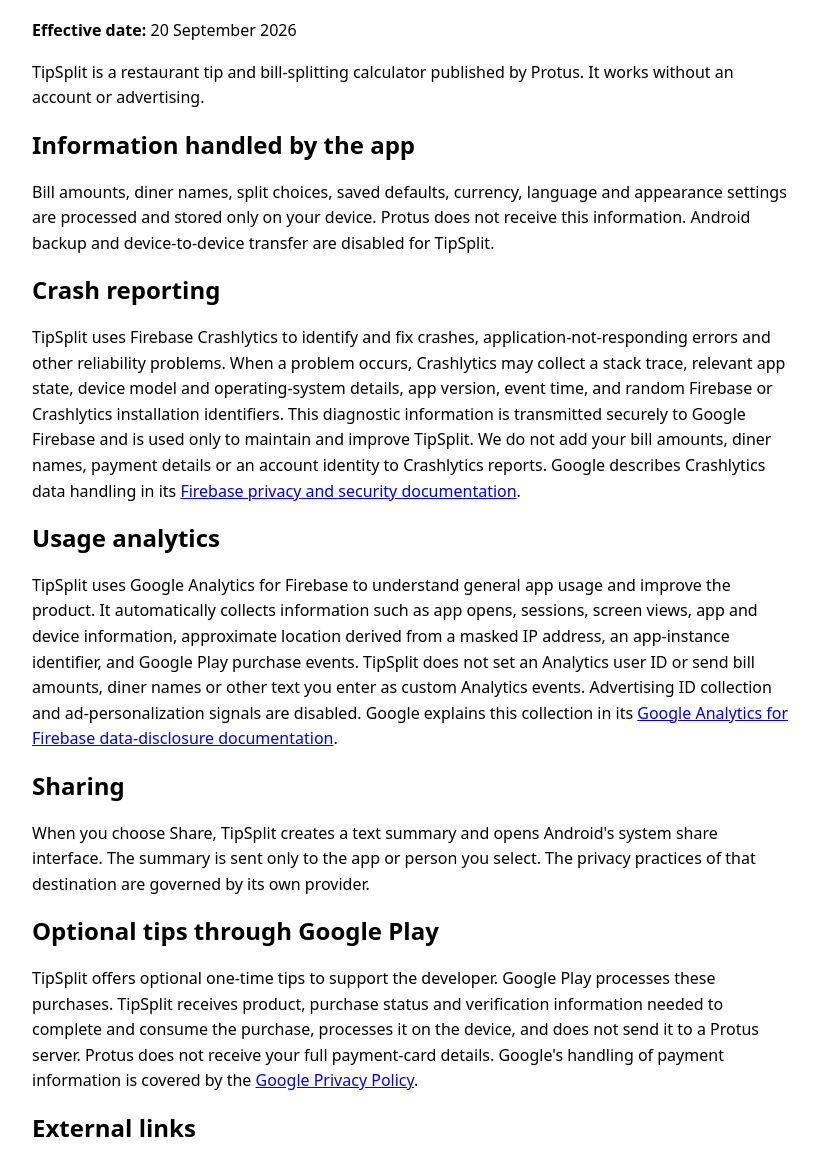
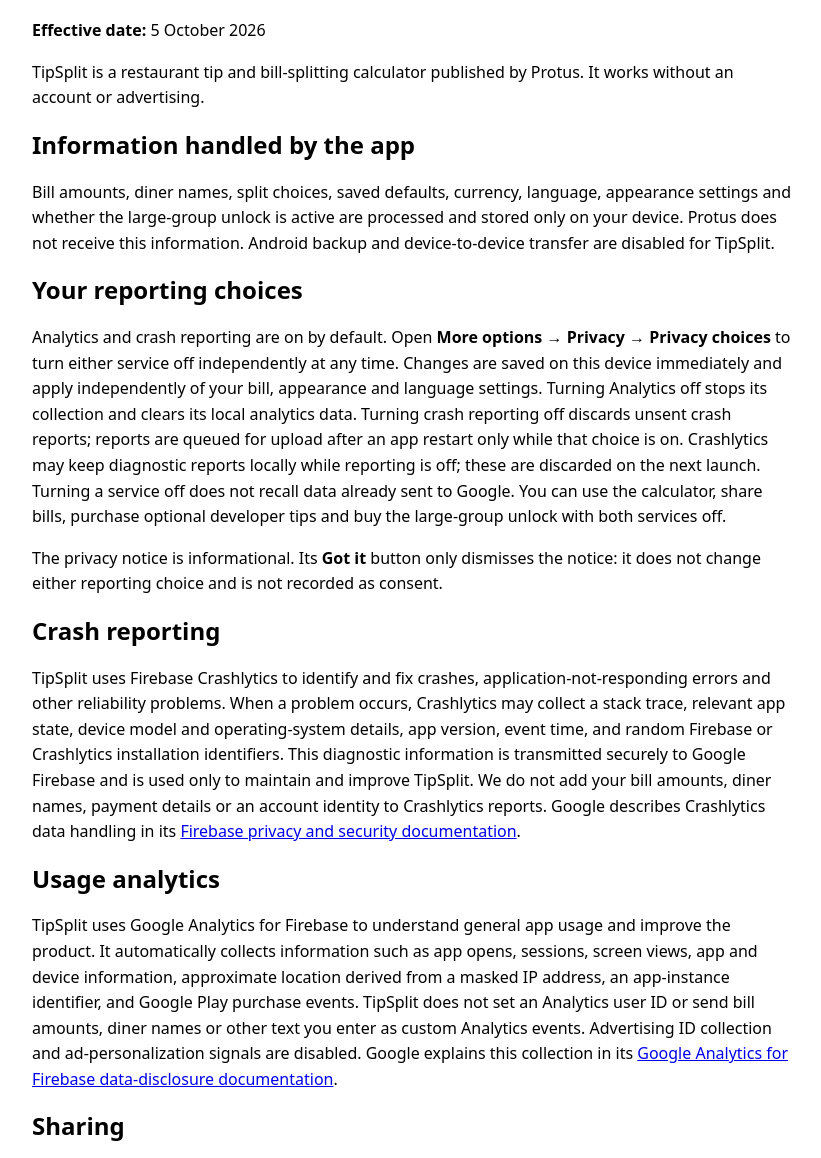
Before and after one commit to protusappdev-code/TipSplit, a plain HTML site: page index.html in a window 1280 px wide. Shown: the part 95-1253 px from the top of the page, without its empty margins (228-1049 px from the left). Drawn offline with Linux system fonts and the light colour scheme.

Commit message:
Add files via upload

```diff
--- a/index.html
+++ b/index.html
@@ -12,12 +12,16 @@
 </head>
 <body>
   <h1>TipSplit Privacy Policy</h1>
-  <p><strong>Effective date:</strong> 20 September 2026</p>
+  <p><strong>Effective date:</strong> 5 October 2026</p>
 
   <p>TipSplit is a restaurant tip and bill-splitting calculator published by Protus. It works without an account or advertising.</p>
 
   <h2>Information handled by the app</h2>
-  <p>Bill amounts, diner names, split choices, saved defaults, currency, language and appearance settings are processed and stored only on your device. Protus does not receive this information. Android backup and device-to-device transfer are disabled for TipSplit.</p>
+  <p>Bill amounts, diner names, split choices, saved defaults, currency, language, appearance settings and whether the large-group unlock is active are processed and stored only on your device. Protus does not receive this information. Android backup and device-to-device transfer are disabled for TipSplit.</p>
+
+  <h2>Your reporting choices</h2>
+  <p>Analytics and crash reporting are on by default. Open <strong>More options → Privacy → Privacy choices</strong> to turn either service off independently at any time. Changes are saved on this device immediately and apply independently of your bill, appearance and language settings. Turning Analytics off stops its collection and clears its local analytics data. Turning crash reporting off discards unsent crash reports; reports are queued for upload after an app restart only while that choice is on. Crashlytics may keep diagnostic reports locally while reporting is off; these are discarded on the next launch. Turning a service off does not recall data already sent to Google. You can use the calculator, share bills, purchase optional developer tips and buy the large-group unlock with both services off.</p>
+  <p>The privacy notice is informational. Its <strong>Got it</strong> button only dismisses the notice: it does not change either reporting choice and is not recorded as consent.</p>
 
   <h2>Crash reporting</h2>
   <p>TipSplit uses Firebase Crashlytics to identify and fix crashes, application-not-responding errors and other reliability problems. When a problem occurs, Crashlytics may collect a stack trace, relevant app state, device model and operating-system details, app version, event time, and random Firebase or Crashlytics installation identifiers. This diagnostic information is transmitted securely to Google Firebase and is used only to maintain and improve TipSplit. We do not add your bill amounts, diner names, payment details or an account identity to Crashlytics reports. Google describes Crashlytics data handling in its <a href="https://firebase.google.com/support/privacy">Firebase privacy and security documentation</a>.</p>
@@ -28,14 +32,16 @@
   <h2>Sharing</h2>
   <p>When you choose Share, TipSplit creates a text summary and opens Android's system share interface. The summary is sent only to the app or person you select. The privacy practices of that destination are governed by its own provider.</p>
 
-  <h2>Optional tips through Google Play</h2>
-  <p>TipSplit offers optional one-time tips to support the developer. Google Play processes these purchases. TipSplit receives product, purchase status and verification information needed to complete and consume the purchase, processes it on the device, and does not send it to a Protus server. Protus does not receive your full payment-card details. Google's handling of payment information is covered by the <a href="https://policies.google.com/privacy">Google Privacy Policy</a>.</p>
+  <h2>Purchases through Google Play</h2>
+  <p>Google Play processes TipSplit's one-time purchases. TipSplit handles the product, purchase status and verification information on the device and does not send it to a Protus server. Protus does not receive your full payment-card details. Google's handling of payment information is covered by the <a href="https://policies.google.com/privacy">Google Privacy Policy</a>. When Analytics is on, automatically collected Google Play purchase events can include these purchases. Those events do not include bill amounts or diner names.</p>
+  <p>Optional tips support the developer and can be bought again. TipSplit uses the purchase information to complete and consume each tip.</p>
+  <p>A separate one-time purchase unlocks bill splits for 5 to 99 people. Splits for up to 4 people stay free. TipSplit uses the purchase information to confirm the unlock, saves that unlock on this device, and can restore it from the same Google account through Google Play. This purchase is kept rather than consumed.</p>
 
   <h2>External links</h2>
   <p>The review button opens TipSplit's Google Play listing. Google Play's terms and privacy practices apply there.</p>
 
   <h2>Retention and deletion</h2>
-  <p>You can clear the current bill within the app. Uninstalling TipSplit removes its locally stored bill and preferences. Because TipSplit has no user accounts or Protus backend, Protus has no account record or cloud copy to delete.</p>
+  <p>You can clear the current bill within the app. Uninstalling TipSplit removes its locally stored bill, preferences and on-device unlock flag. The large-group purchase remains with your Google account and can be restored when TipSplit is installed again and Google Play confirms it. Because TipSplit has no user accounts or Protus backend, Protus has no account record or cloud copy to delete.</p>
 
   <h2>Children</h2>
   <p>TipSplit is intended for adults managing restaurant bills and is not directed to children.</p>
```
